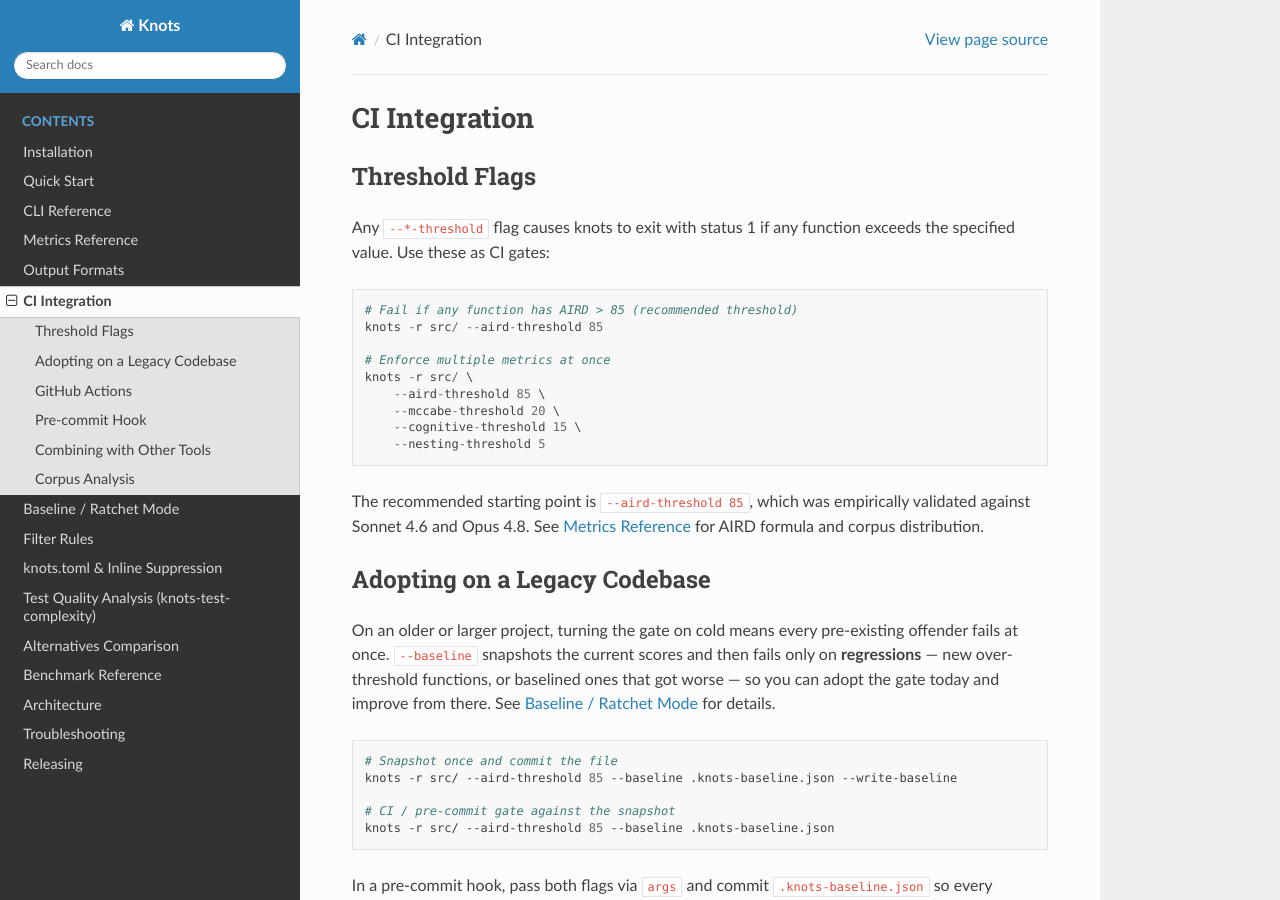
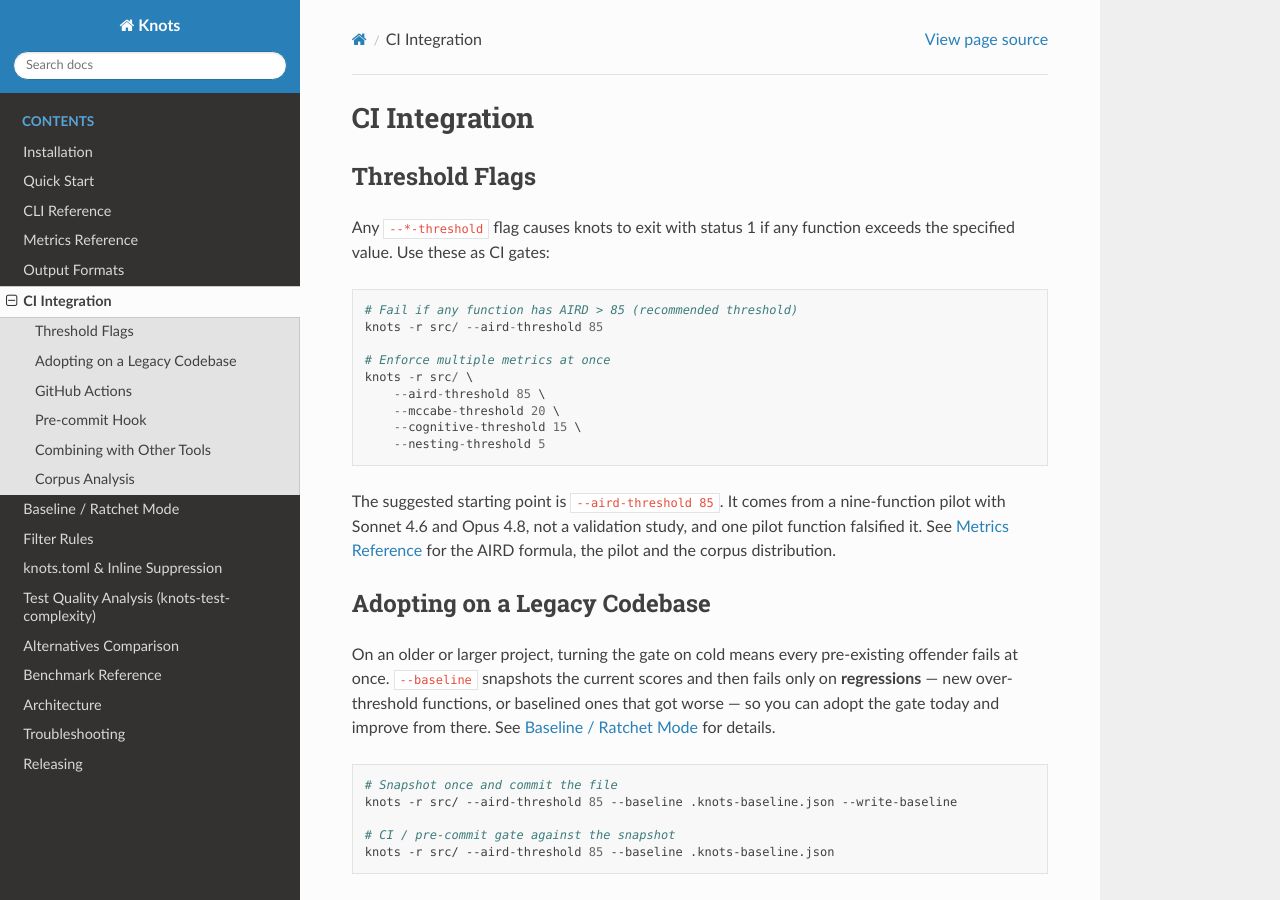
Before and after one commit to brandon-arrendondo/knots, a Sphinx documentation site: the page built from docs/ci-integration.rst, in a window 1280 px wide and 900 px high. Built offline with Sphinx 7.4.7 and the Read the Docs theme 3.1.0, drawn with Linux system fonts in a browser that asks for light colours.

Commit message:
docs: the AIRD 85 gate is a pilot's suggestion, not a validated threshold
ci-integration.rst, cli-reference.rst and `knots --explain aird` still
said 85 was "empirically validated against Sonnet 4.6 and Opus 4.8".
metrics-reference.rst already corrects this: nine functions, one task,
the middle band didn't separate and one function falsified the gate.
All four places now say the same.

Co-Authored-By: Claude Opus 5.5 <noreply@anthropic.com>

```diff
--- a/docs/ci-integration.rst
+++ b/docs/ci-integration.rst
@@ -19,9 +19,10 @@ function exceeds the specified value. Use these as CI gates:
         --cognitive-threshold 15 \
         --nesting-threshold 5
 
-The recommended starting point is ``--aird-threshold 85``, which was
-empirically validated against Sonnet 4.6 and Opus 4.8. See
-:doc:`metrics-reference` for AIRD formula and corpus distribution.
+The suggested starting point is ``--aird-threshold 85``. It comes from a
+nine-function pilot with Sonnet 4.6 and Opus 4.8, not a validation study, and
+one pilot function falsified it. See :doc:`metrics-reference` for the AIRD
+formula, the pilot and the corpus distribution.
 
 Adopting on a Legacy Codebase
 -----------------------------
--- a/docs/cli-reference.rst
+++ b/docs/cli-reference.rst
@@ -110,8 +110,9 @@ exceeds the specified value.
     Return statement count.
 
 ``--aird-threshold <N>``
-    AIRD (AI Reasoning Difficulty) score. Recommended value: ``85``
-    (empirically validated against Sonnet 4.6 and Opus 4.8). Run
+    AIRD (AI Reasoning Difficulty) score. Suggested starting value: ``85``,
+    from a nine-function pilot, not a validation (see
+    :doc:`metrics-reference`). Run
     ``knots --explain aird`` for what drives the score and how to lower it.
 
 ``--aicp-threshold <N>``
```
Also changed, not shown: 1 other file.
